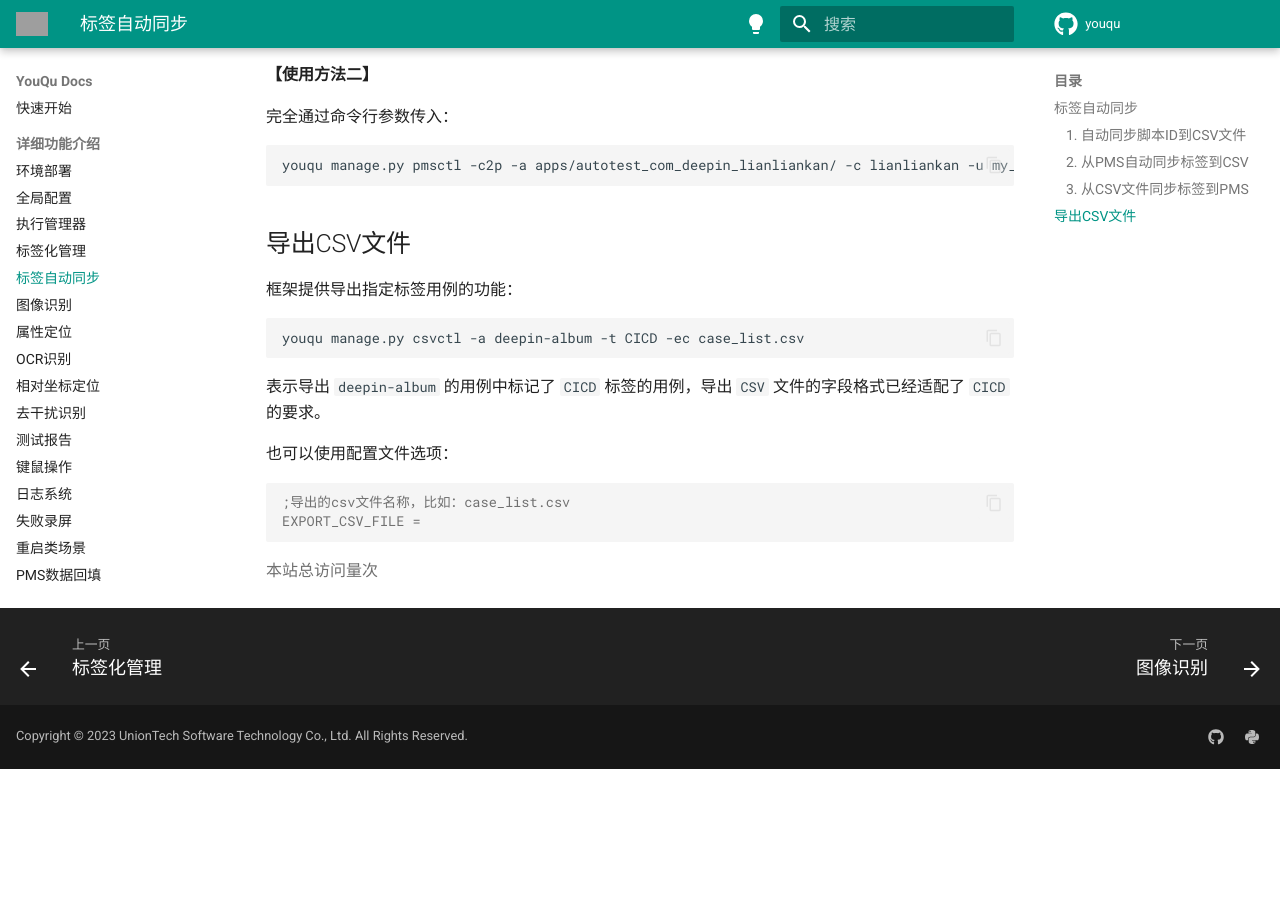
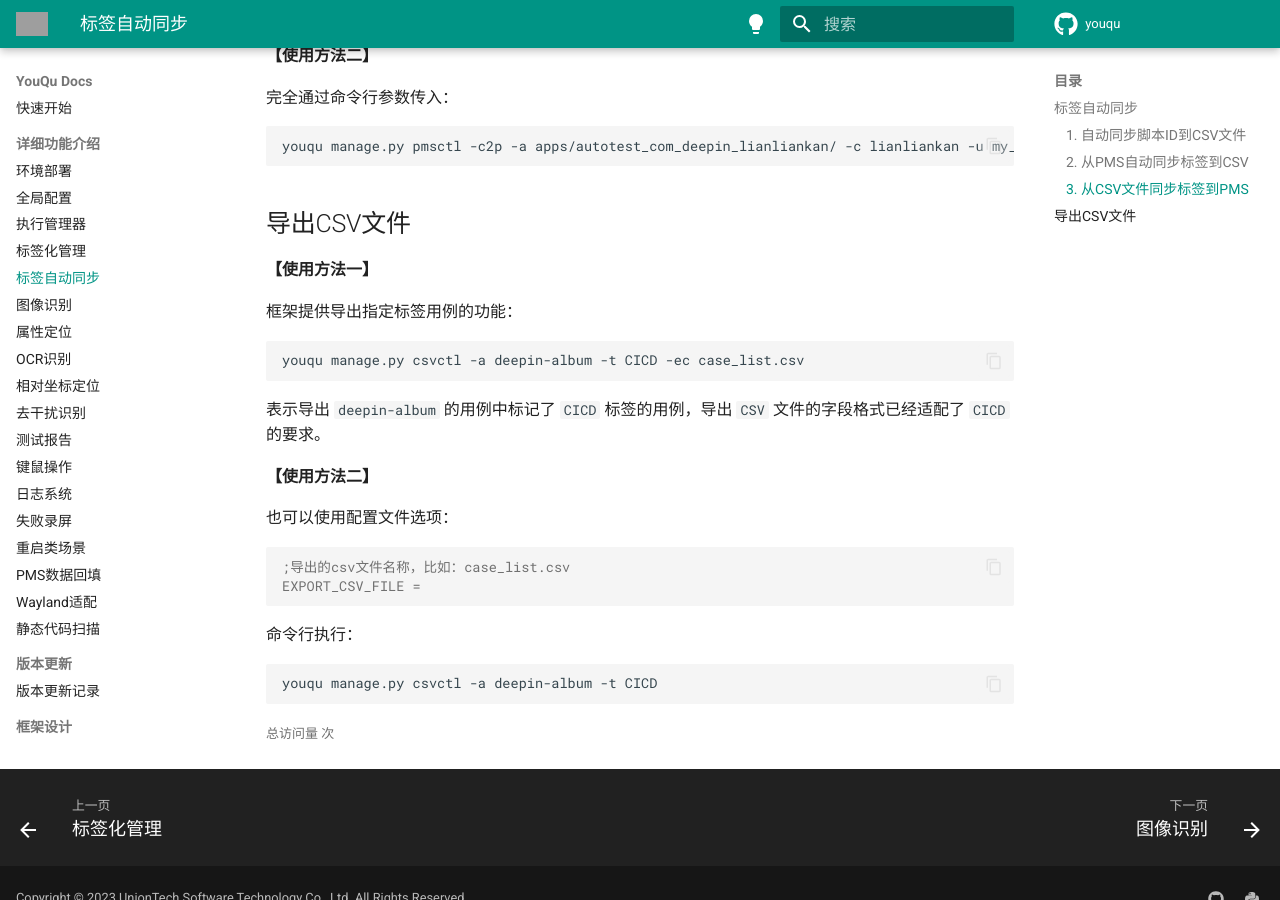
Before and after one commit to linuxdeepin/youqu, an MkDocs documentation site: the page built from docs/框架功能介绍/标签自动同步.md, in a window 1280 px wide and 900 px high, scrolled down 2240 px. Built offline with MkDocs 1.6.1 and Material for MkDocs 9.7.7, drawn with Linux system fonts in a browser that asks for light colours; comment, search, counter and statistics services are not loaded; the version menu is left out; before the commit the page ends 3009 px from its top, so only the background shows below that; grey boxes are pictures that could not be loaded.

Commit message:
fix: fix docs error
Description:

Log:

````diff
--- a/docs/overrides/main.html
+++ b/docs/overrides/main.html
@@ -11,6 +11,8 @@
 </div>
 {% endif %}
 <div>
-    <span id="busuanzi_container_site_pv" style="color:#707070">本站总访问量<span id="busuanzi_value_site_pv"></span>次</span>
+    <span id="busuanzi_container_site_pv" style="color:#707070;font-size: small">
+        总访问量 <span id="busuanzi_value_site_pv"></span> 次
+    </span>
 </div>
 {% endblock %}
--- a/docs/框架功能介绍/标签自动同步.md
+++ b/docs/框架功能介绍/标签自动同步.md
@@ -120,6 +119,8 @@
 
 ## 导出CSV文件
 
+**【使用方法一】**
+
 框架提供导出指定标签用例的功能：
 
 ```shell
@@ -128,9 +129,17 @@
 
 表示导出 `deepin-album` 的用例中标记了 `CICD` 标签的用例，导出 `CSV` 文件的字段格式已经适配了 `CICD` 的要求。
 
+**【使用方法二】**
+
 也可以使用配置文件选项：
 
 ```ini
 ;导出的csv文件名称，比如：case_list.csv
 EXPORT_CSV_FILE =
 ```
+
+命令行执行：
+
+```shell
+youqu manage.py csvctl -a deepin-album -t CICD
+```
--- a/mkdocs.yml
+++ b/mkdocs.yml
@@ -128,9 +128,9 @@
     - AT执行器使用指北.md
   - 框架生态:
     - letmego: https://linuxdeepin.github.io/letmego
-#    - pdocr-rpc
-#    - funnylog
-#    - image-center
+    - funnylog: https://linuxdeepin.github.io/funnylog
+    - pdocr-rpc: https://linuxdeepin.github.io/pdocr-rpc
+    - image-center: https://linuxdeepin.github.io/image-center
   - 其他:
     - 智能化功能测试.md
     - 智能化性能测试.md
````
Also changed, not shown: other parts of docs/框架功能介绍/标签自动同步.md (+0 -1 lines), docs/框架功能介绍/环境部署.md (+1 -1 lines).
